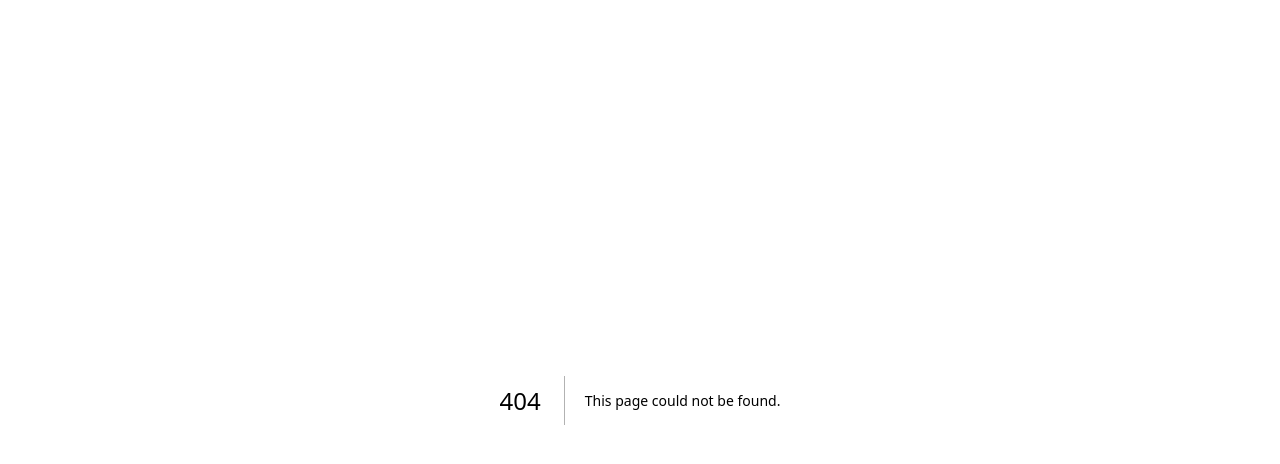
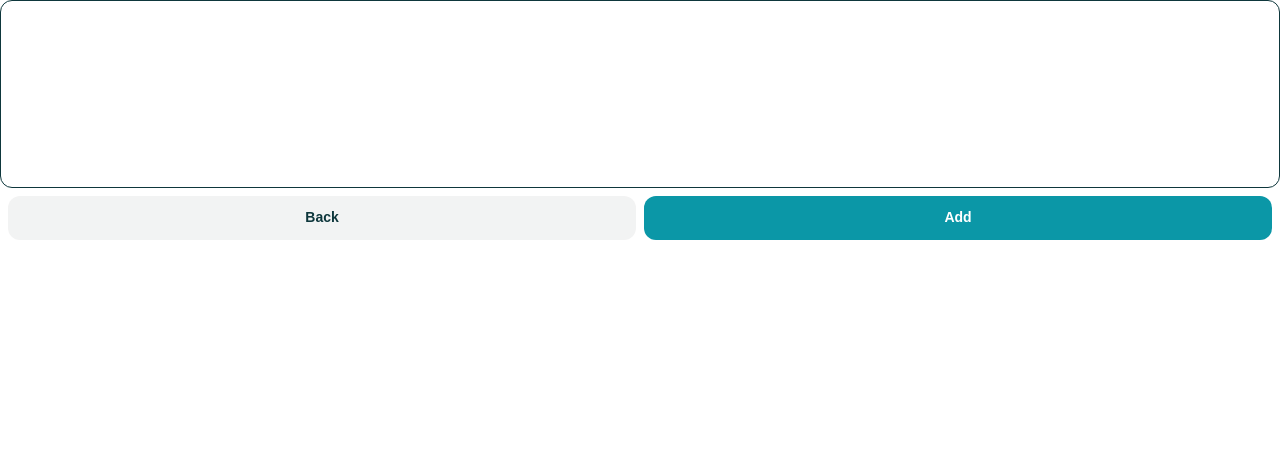
Before and after one commit to ManeManukyann/WB3_front, a Next.js app: page /common/components/modals/productDescription in a window 1280 px wide. Before the commit this address had no page. Shown: the top 464 px of the page. Built offline with nearby package versions, Linux system fonts and the light colour scheme.

Commit message:
feat: :art: part of description

```diff
--- /dev/null
+++ b/src/app/common/components/modals/productDescription/page.tsx
@@ -0,0 +1,20 @@
+import Button from "../../buttons";
+
+interface DescriptionProps {
+  name: string;
+  description: string;
+}
+
+export default function FillProductDescription({ description }: DescriptionProps) {
+  return (
+    <>
+      <div className="h-[188px] w-full rounded-md border border-borderColor p-4">
+        <p>{description}</p>
+      </div>
+      <div className="buttons flex h-max w-full items-start justify-end gap-2 self-stretch p-2">
+        <Button name={"Back"} backgroundColor={"#0F16170D"} textColor={"#0E373C"} />
+        <Button name={"Add"} backgroundColor={"#0B97A7"} />
+      </div>
+    </>
+  );
+}
```
